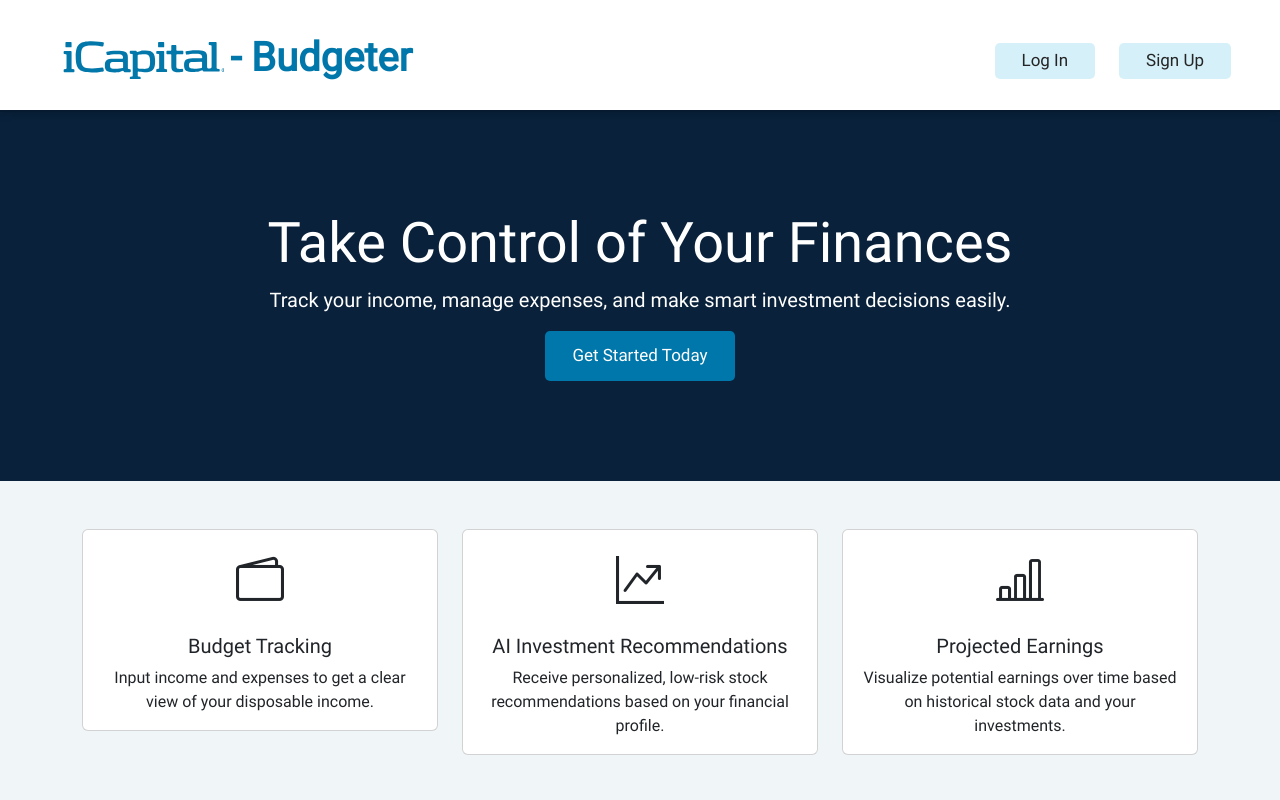
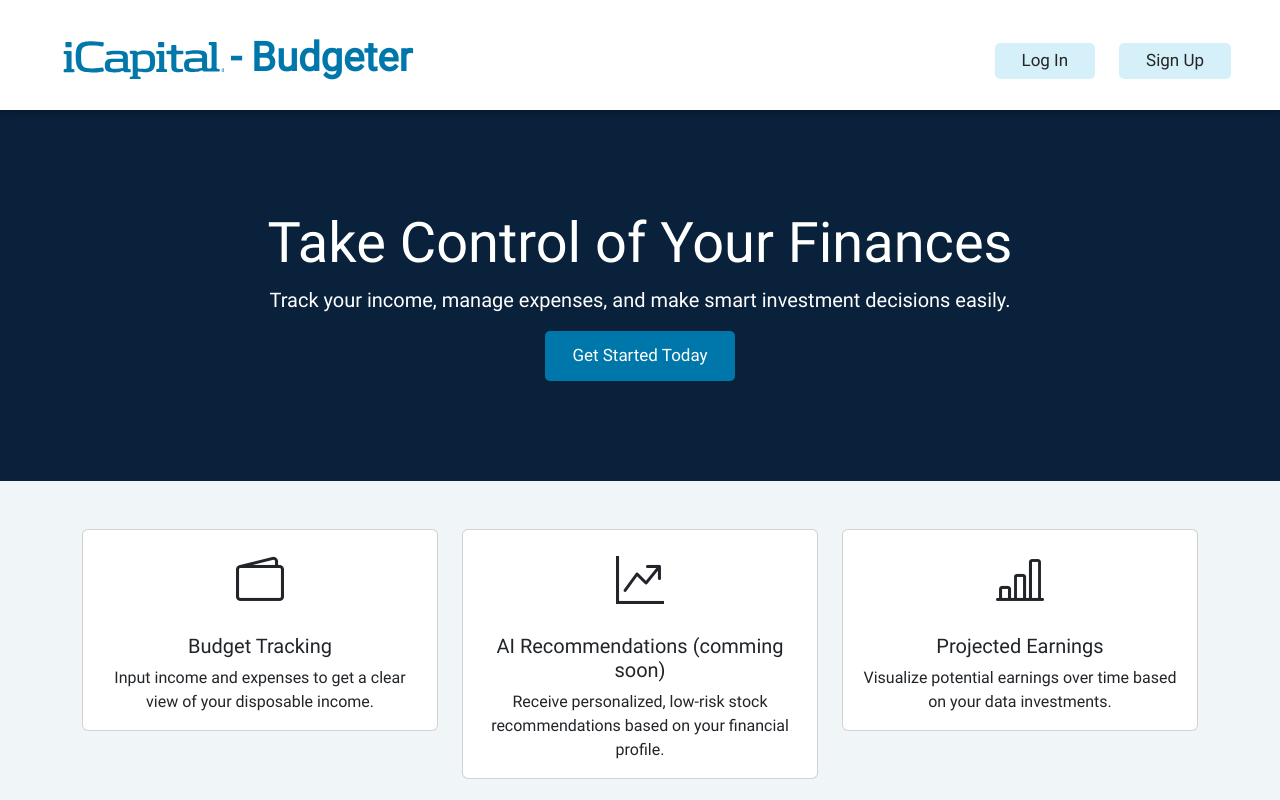
Before and after one commit to jorammercado/fin-track-frontend, a React (Vite) app: page / in a window 1280 px wide. Shown: the top 800 px of the page. Built offline with nearby package versions, Linux system fonts and the light colour scheme; no server answers.

Commit message:
update readme and home page info

```diff
--- a/src/pages/Home.jsx
+++ b/src/pages/Home.jsx
@@ -36,7 +36,7 @@ const Home = () => {
                             <div className="card feature-card-home">
                                 <div className="card-body">
                                     <i className="bi bi-graph-up-arrow home-icon"></i>
-                                    <h5 className="card-title mt-3">AI Investment Recommendations</h5>
+                                    <h5 className="card-title mt-3">AI Recommendations (comming soon)</h5>
                                     <p className="card-text">Receive personalized, low-risk stock recommendations based on your financial profile.</p>
                                 </div>
                             </div>
@@ -47,7 +47,7 @@ const Home = () => {
                                 <div className="card-body">
                                     <i className="bi bi-bar-chart-line home-icon"></i>
                                     <h5 className="card-title mt-3">Projected Earnings</h5>
-                                    <p className="card-text">Visualize potential earnings over time based on historical stock data and your investments.</p>
+                                    <p className="card-text">Visualize potential earnings over time based on your data investments.</p>
                                 </div>
                             </div>
                         </div>
```
Also changed, not shown: 1 other file (tests, documents, lock files or other folders).
